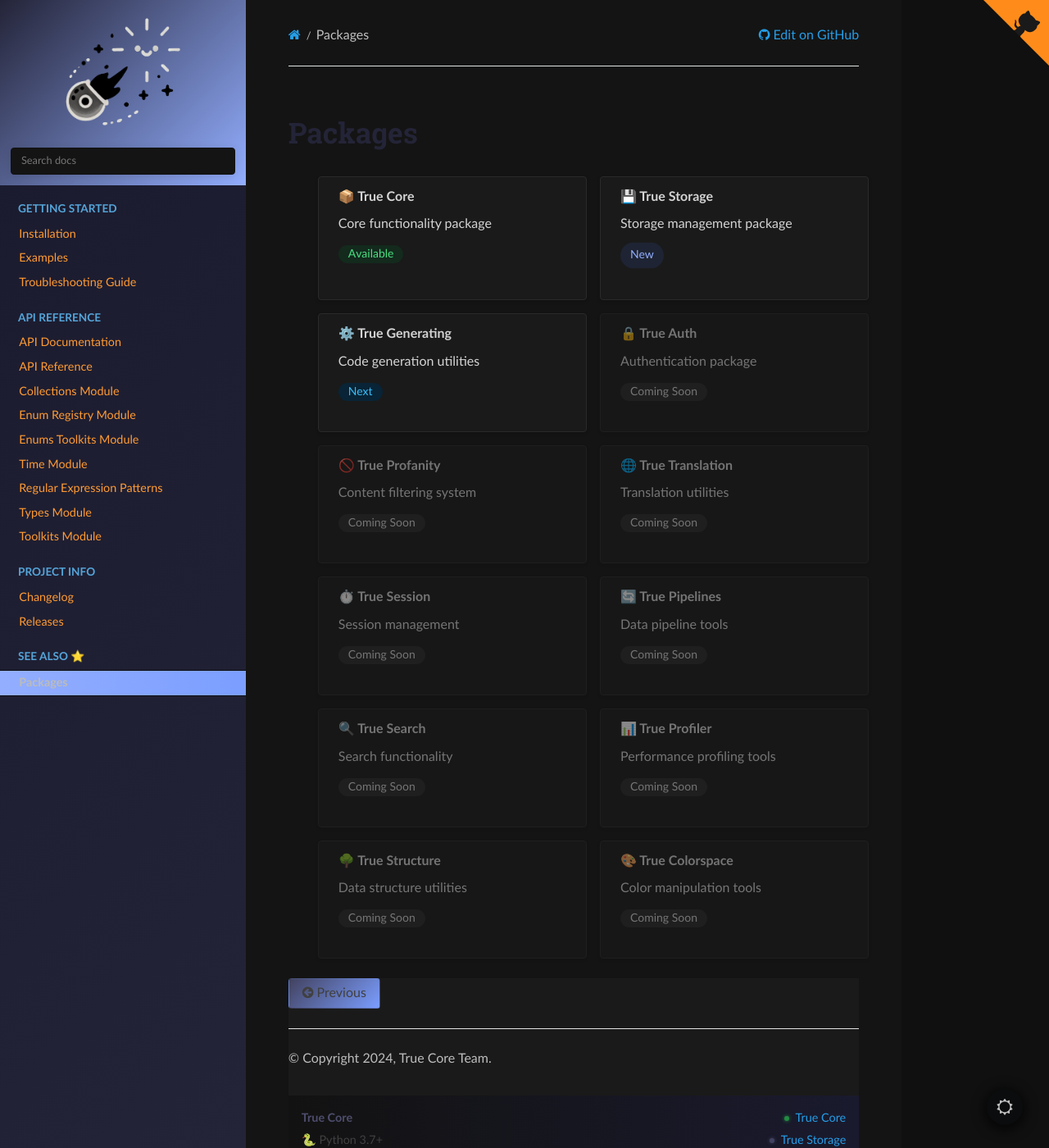
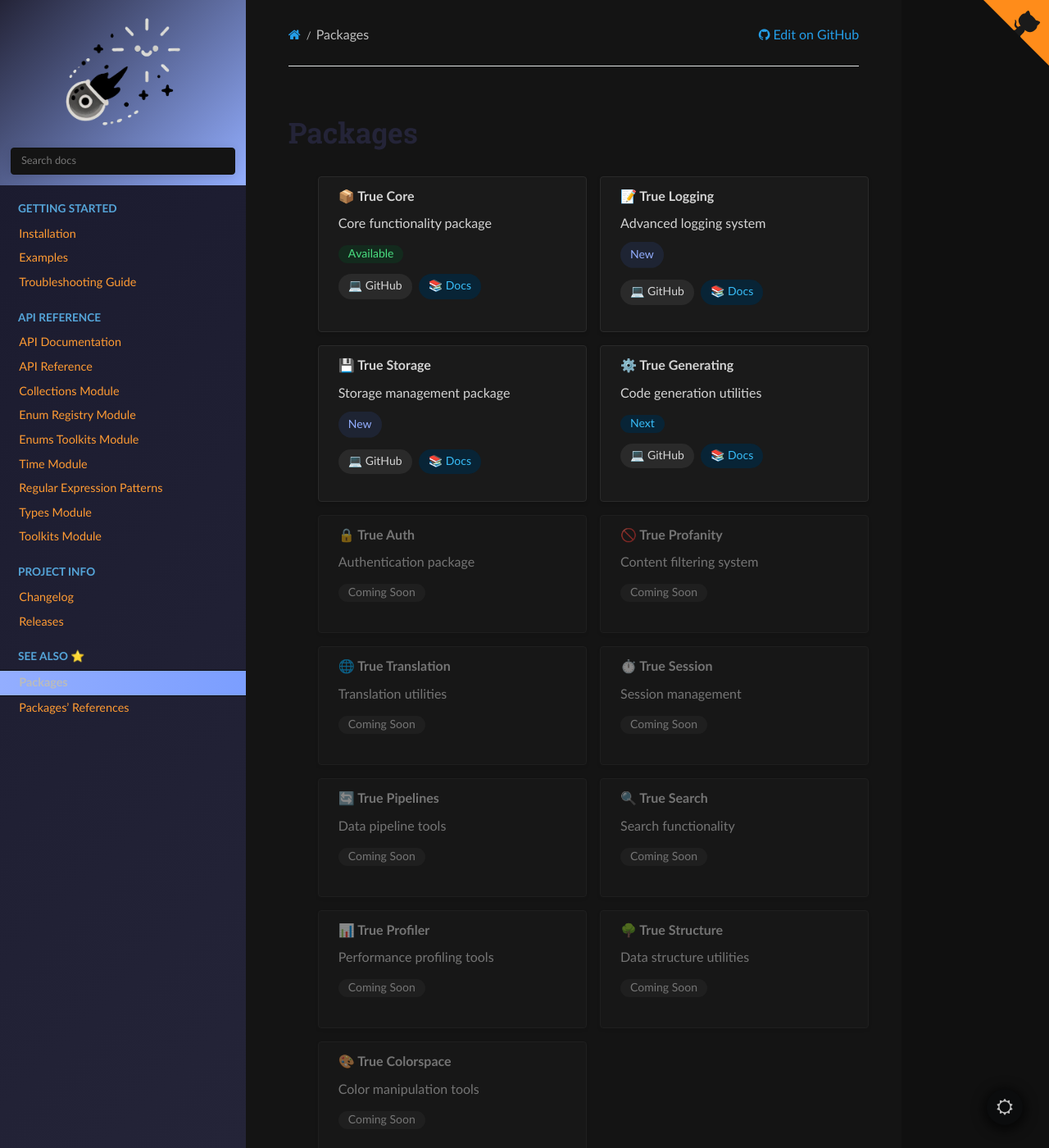
Before and after one commit to alaamer12/happy_core, a Sphinx documentation site: the page built from docs/source/packages.rst, in a window 1280 px wide and 1400 px high. Shown: the whole window at 82% size. Built offline with Sphinx 7.4.7 and the Read the Docs theme 3.1.0, drawn with Linux system fonts in a browser that asks for light colours.

```diff
--- a/docs/source/_static/css/custom.css
+++ b/docs/source/_static/css/custom.css
@@ -522,6 +522,16 @@ button.copybtn:hover {
     color: var(--neutral-600) !important;
 }
 
+.badge-beta-stage {
+    font-size: 16px !important;
+    color: var(--info-700) !important;
+}
+
+.badge-coming-soon {
+    font-size: 16px !important;
+    color: var(--accent-400) !important;
+}
+
 /* Footer Styling */
 .footer-custom {
     margin-top: 2rem;
@@ -643,3 +653,35 @@ button.copybtn:hover {
         transform: translateX(2px);
     }
 }
+
+.badge-link {
+    display: inline-block;
+    transition: all 0.3s ease-out;
+    text-decoration: none;
+    border-radius: 4px;
+    padding: 4px 8px;
+    margin-right: 4px;
+    font-size: 0.9rem;
+    font-weight: 500;
+    position: relative;
+    overflow: hidden;
+    z-index: 2;  /* Ensure badges are above grid items */
+}
+
+.badge-link:hover {
+    transform: scale(1.05);
+    text-decoration: none !important;
+    color: white !important;
+}
+
+:root:not([data-theme="dark"]) .badge-link:hover {
+    color: var(--primary-600) !important;
+}
+
+.grid-item-card {
+    position: relative;
+}
+
+.grid-item-card .badge-link {
+    pointer-events: auto;  /* Ensure links are clickable */
+}
--- a/docs/source/index.rst
+++ b/docs/source/index.rst
@@ -52,6 +52,7 @@ True is a comprehensive utility toolkit designed for Python developers seeking c
    :caption: See Also ⭐
 
    packages
+   packages_references
 
 Features
 --------
--- a/docs/source/packages.rst
+++ b/docs/source/packages.rst
@@ -6,28 +6,52 @@ Packages
     :margin: 4
 
     .. grid-item-card:: 📦 True Core
-        :link: https://github.com/alaamer12/true-core
         :class-card: package-card
 
         Core functionality package
 
         |available|
 
+        .. raw:: html
+
+            <a href="https://github.com/alaamer12/true-core" class="badge badge-secondary badge-link" style="margin-right: 4px;">💻 GitHub</a>
+            <a href="https://true-core.readthedocs.io" class="badge badge-info badge-link">📚 Docs</a>
+
+    .. grid-item-card:: 📝 True Logging
+        :class-card: package-card
+
+        Advanced logging system
+
+        |new|
+
+        .. raw:: html
+
+            <a href="https://github.com/alaamer12/true-logging" class="badge badge-secondary badge-link" style="margin-right: 4px;">💻 GitHub</a>
+            <a href="https://true-logging.readthedocs.io" class="badge badge-info badge-link">📚 Docs</a>
+
     .. grid-item-card:: 💾 True Storage
-        :link: https://github.com/alaamer12/true-storage
         :class-card: package-card
 
         Storage management package
 
         |new|
 
+        .. raw:: html
+
+            <a href="https://github.com/alaamer12/true-storage" class="badge badge-secondary badge-link" style="margin-right: 4px;">💻 GitHub</a>
+            <a href="https://true-storage.readthedocs.io" class="badge badge-info badge-link">📚 Docs</a>
+
     .. grid-item-card:: ⚙️ True Generating
-        :link: https://github.com/alaamer12/true-generating
         :class-card: package-card
 
         Code generation utilities
 
         |next|
+
+        .. raw:: html
+
+            <a href="https://github.com/alaamer12/true-generating" class="badge badge-secondary badge-link" style="margin-right: 4px;">💻 GitHub</a>
+            <a href="https://true-generating.readthedocs.io" class="badge badge-info badge-link">📚 Docs</a>
 
     .. grid-item-card:: 🔒 True Auth
         :class-card: package-card package-disabled
@@ -107,3 +131,11 @@ Packages
 .. |coming| raw:: html
 
     <span class="badge badge-secondary">Coming Soon</span>
+
+.. |github| raw:: html
+
+    <a href="{}" class="badge badge-secondary" style="margin-right: 4px;">💻 GitHub</a>
+
+.. |docs| raw:: html
+
+    <a href="{}" class="badge badge-info">📚 Docs</a>
```
Also changed, not shown: docs/source/packages_references.rst (added, +569 -0 lines).
